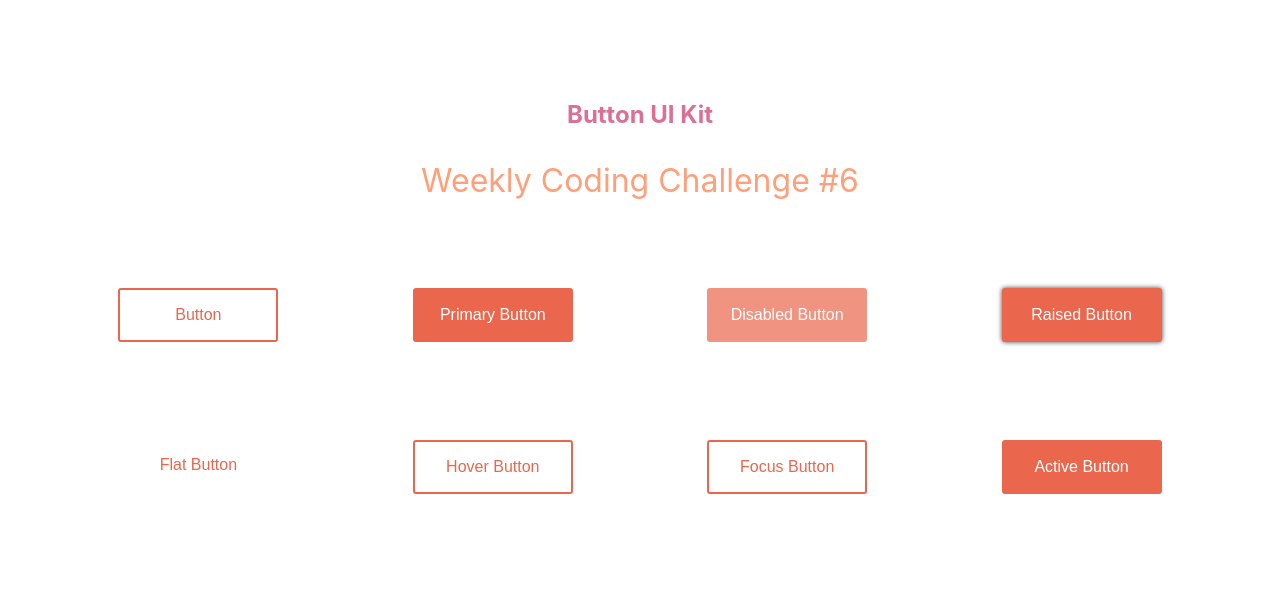
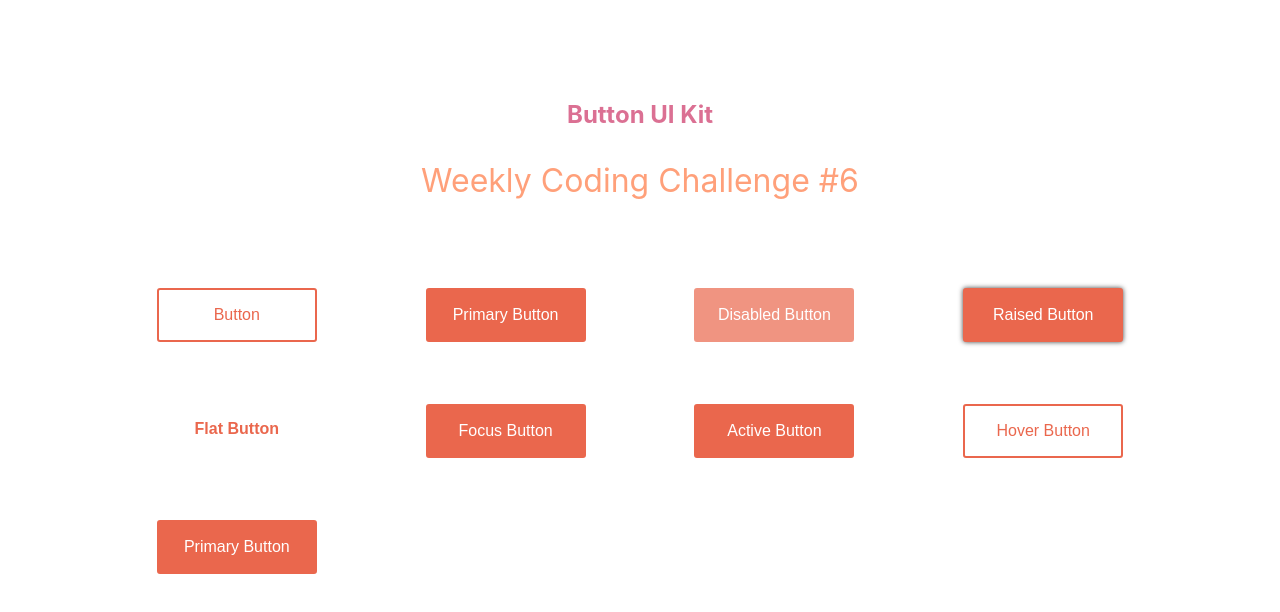
Before and after one commit to ameet-pradhan-au5/button-ui-kit, a React (Create React App) app: page / in a window 1280 px wide. Shown: the top 612 px of the page. Built offline with nearby package versions, Linux system fonts and the light colour scheme.

Commit message:
:rocket: added button

```diff
--- a/src/App.js
+++ b/src/App.js
@@ -21,10 +21,10 @@ const Grid = styled.div`
 padding-top: 3em;
 display: grid;
 grid-template-columns: 12em 12em 12em 12em;
-grid-template-rows: 12px 12px  ;
+grid-template-rows: 12px 12px 12px;
   align-items: start;
 
-  grid-gap: 5em;
+  grid-gap: 1em;
   justify-content:space-evenly;
   `;
 
@@ -39,10 +39,14 @@ const Button = styled.button`
   cursor:pointer;
   font-weight: 300;
   opacity: 1;
+  outline: 0;
 
   ${props => props.primary && css`
     background: #ea674d;
     color: white;
+    :hover {
+      opacity: 0.9;
+    }
   `}
 
   ${props => props.disabled && css`
@@ -56,34 +60,56 @@ const Button = styled.button`
   box-shadow: 0px 0px 5px 0px rgba(0,0,0,0.75);
   background: #ea674d;
   color: white;
+  :hover {
+    opacity: 0.9;
+  }
   `}
 
   ${props => props.flat && css`
   border: 0;
   background: white;
+  font-weight: 700;
   `}
 
   ${props => props.hover && css`
   :hover {
     box-shadow: 0px 0px 5px 0px rgba(0,0,0,0.75);
     background: #ea674d;
-  color: white;}
+  color: white;
+transition:0.5s ease-in;
+:hover {
+  opacity: 0.9;
+}
+}
   `}
 
   ${props => props.focus && css`
   :focus {
     box-shadow: 0 0 5px #ea674d;
-    outline: 0;}
+    outline: 0;
+    :hover {
+      opacity: 0.9;
+    }
+  }
   `}
 
   ${props => props.active && css`
   :active:focus {
-    font-weight: bold;}
+    font-weight: bold;:hover {
+      opacity: 0.9;
+    }
+  }
   `}
-`;
+
+  ${props => props.round && css`
+  transition:border-radius 0.5s ease-in-out;
+outline: 0;
+  :hover {
+    border-radius: 5em;
+  }`}
 
 
-
+`;
 
 
 const App = () => {
@@ -101,9 +127,13 @@ const App = () => {
       </Grid>
       <Grid>
         <Button flat>Flat Button</Button>
+
+        <Button focus primary>Focus Button</Button>
+        <Button active primary>Active Button</Button>
         <Button hover>Hover Button</Button>
-        <Button focus>Focus Button</Button>
-        <Button active primary>Active Button</Button>
+      </Grid>
+      <Grid>
+        <Button primary round>Primary Button</Button>
       </Grid>
 
     </Wrapper>
```
